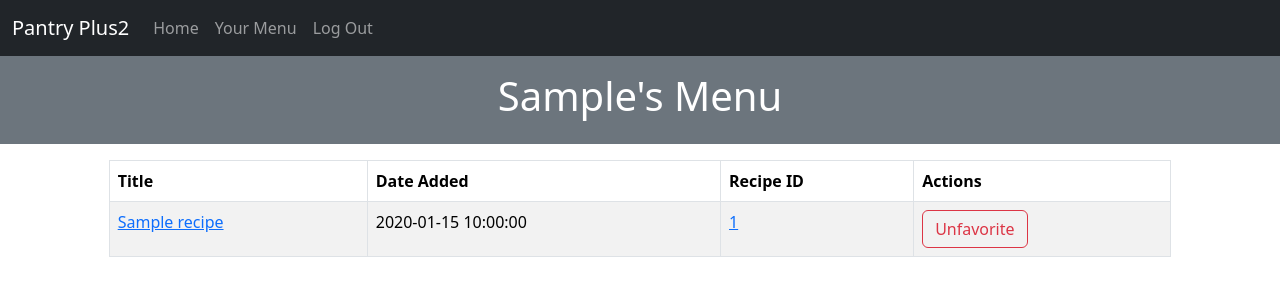
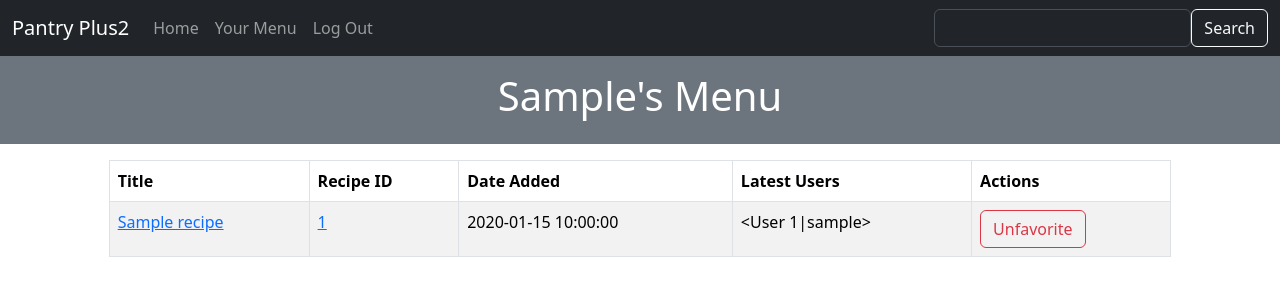
Before and after one commit to warmstrongsr/PantryPlus, a Flask app: page /account in a window 1280 px wide. Shown: the top 300 px of the page. Run offline with Flask 3, Linux system fonts and the light colour scheme; a user stored in the database is signed in; tables that the repository leaves empty hold one stand-in row (values such as "Sample post"); some libraries are stand-ins or nearby versions.

Commit message:
fear of losing everything commit

```diff
--- a/Backend/app/forms.py
+++ b/Backend/app/forms.py
@@ -27,7 +27,7 @@ class SignUpForm(FlaskForm):
     submit = SubmitField('Sign Up')
 
 class SearchForm(FlaskForm):
-    search_term = StringField('Search Term')
+    search_term = StringField('')
     submit = SubmitField('Search')
 
 
--- a/Backend/app/models.py
+++ b/Backend/app/models.py
@@ -15,8 +15,14 @@ favorites = db.Table('favorites',
 
 user_recipes = db.Table('user_recipes',
     db.Column('user_id', db.Integer, db.ForeignKey('user.id'), primary_key=True),
-    db.Column('recipe_id', db.Integer, db.ForeignKey('recipe.id'), primary_key=True)
-)
+    db.Column('recipe_id', db.Integer, db.ForeignKey('recipe.id'), primary_key=True))
+
+latest_users = db.Table('latest_users',
+    db.Column('user_id', db.Integer, db.ForeignKey('user.id'), primary_key=True),
+    db.Column('recipe_id', db.Integer, db.ForeignKey('recipe.id'), primary_key=True),
+    db.Column('timestamp', db.DateTime, default=datetime.utcnow, nullable=False))
+
+
 
 class User(db.Model, UserMixin):
     id = db.Column(db.Integer, primary_key=True)
@@ -64,6 +70,7 @@ class Recipe(db.Model):
     image = db.Column(db.String(500))  # Add this line
     date_created = db.Column(db.DateTime, nullable=False, default=datetime.utcnow)
     user_id = db.Column(db.Integer, db.ForeignKey('user.id'), nullable=False)
+    latest_users = db.relationship('User', secondary=latest_users, backref=db.backref('latest_added_recipes', lazy='dynamic'), lazy='dynamic')
 
 
 
--- a/Backend/app/routes.py
+++ b/Backend/app/routes.py
@@ -4,9 +4,10 @@ from flask import render_template, redirect, url_for, flash, request
 from app.apikey import API_KEY
 from app.forms import SignUpForm, LoginForm, AddRecipeForm, SearchForm
 from app.models import User, Recipe, favorites, db
+from math import ceil
 from flask_login import LoginManager, login_user, logout_user, login_required, current_user
 import requests, random
-from math import ceil
+import json
 
 spoonacular_api_key = API_KEY
 
@@ -19,14 +20,24 @@ def index():
     recipes = Recipe.query.all()
     # Filter out recipes with missing data
     valid_recipes = [recipe for recipe in recipes if recipe.title and recipe.link]
-
     # Convert valid recipes to dictionaries
     recipes_data = [recipe.to_dict(current_user) for recipe in valid_recipes]
 
     # Combine fetched recipes and dummy data
     all_recipes = recipes_data + dummy_recipes
 
+    # Fetch random recipes
+    api_key = spoonacular_api_key
+    url = f"https://api.spoonacular.com/recipes/random?number=40&apiKey={api_key}"
+    response = requests.get(url)
+    data = json.loads(response.text)
+    random_recipes = data['recipes']
+    # Combine random recipes with existing recipes
+    all_recipes = recipes_data + random_recipes
+
     return render_template('index.html', title='Home', recipes=all_recipes, form=search_form)
+
+
 
 
 @app.route('/search', methods=['GET'])
@@ -72,7 +83,11 @@ def favorite():
             current_user.favorites.append(recipe)
         db.session.commit()
 
-    return redirect(url_for('account'))
+    referrer = request.referrer
+    if 'results' in referrer:
+        return redirect(referrer)
+    else:
+        return redirect(url_for('account'))
 
 
 @app.route('/toggle_favorite', methods=['POST'])
@@ -91,18 +106,32 @@ def toggle_favorite():
     if current_user in recipe.favorited_by.all():
         # Remove the recipe from the user's favorites
         current_user.favorites.remove(recipe)
+        if current_user in recipe.latest_users.all():  # Check if the relationship exists
+            recipe.latest_users.remove(current_user)
         db.session.commit()
         flash(f'{recipe.title} removed from favorites.', 'danger')
     else:
         # Add the recipe to the user's favorites
         current_user.favorites.append(recipe)
+        recipe.latest_users.append(current_user)
+        if len(recipe.latest_users.all()) > 3:
+            oldest_user = min(recipe.latest_users, key=lambda user: user.latest_added_recipes.filter_by(id=recipe.id).first().timestamp)
+            recipe.latest_users.remove(oldest_user)
         db.session.commit()
         flash(f'{ recipe.title} added to favorites.', 'success')
 
-      # Always redirect to account page
+    # Always redirect to account page
     return redirect(url_for('account'))
 
-from app.forms import AddRecipeForm
+@app.route('/random_recipes')
+def random_recipes():
+    api_key = "YOUR_SPOONACULAR_API_KEY"
+    url = f"https://api.spoonacular.com/recipes/random?number=20&apiKey={api_key}"
+    response = requests.get(url)
+    data = json.loads(response.text)
+    recipes = data['recipes']
+    return render_template('index.html', recipes=recipes)
+
 
 @app.route('/add_recipe', methods=['GET', 'POST'])
 @login_required
--- a/Backend/app/templates/account.html
+++ b/Backend/app/templates/account.html
@@ -15,13 +15,14 @@
 
 
 <div class="row d-flex justify-content-center">
-    <div class="col-12 col-lg-10 order-0 order-lg-1">
+    <div class="col-10 col-lg-10 order-0 order-lg-1">
         <table class="table table-bordered table-striped mt-3">
             <thead>
                 <tr>
                     <th>Title</th>
+                    <th>Recipe ID</th>
                     <th>Date Added</th>
-                    <th>Recipe ID</th>
+                    <th>Latest Users</th>
                     <th>Actions</th>
                 </tr>
             </thead>
@@ -31,9 +32,14 @@
                 <tr>
                     <td><a href="{{ 'https://spoonacular.com/recipes/' + recipe.title.split(' ')|join('-') + '-' + recipe.id|string }}"
                             target="_blank">{{ recipe.title}}</a></td>
+                            <td>
+                                <a href="{{ 'https://spoonacular.com/recipes/' + recipe.title.split(' ')|join('-') + '-' + recipe.id|string }}">{{ recipe.id }}</a>
+                            </td>
                     <td>{{ recipe.date_created }}</td>
                     <td>
-                        <a href="{{ recipe.link }}">{{ recipe.id }}</a>
+                        {% for user in recipe.latest_users %}
+                        {{ user }}{% if not loop.last %}, {% endif %}
+                        {% endfor %}
                     </td>
                     <td>
                         {% if recipe.user == current_user %}
@@ -69,7 +75,7 @@
     <!-- Modal -->
     {% for recipe in recipes %}
     <div class="modal fade" id="deleterecipeModal-{{ recipe.id }}" tabindex="-1"
-        aria-labelledby="exampleModalLabel" aria-hidden="true">
+        aria-labelledby="exampleModalLabel" aria-hidden="false">
         <div class="modal-dialog">
             <div class="modal-content">
                 <div class="modal-header">
--- a/Backend/app/templates/nav.html
+++ b/Backend/app/templates/nav.html
@@ -13,13 +13,23 @@
                 {% if current_user.is_authenticated %}
                 <a class="nav-link" href="/account">Your Menu</a>
                 <a class="nav-link" href="/logout">Log Out</a>
-
                 {% else %}
                 <a class="nav-link" href="/signup">Sign Up</a>
                 <a class="nav-link" href="/login">Log In</a>
                 {% endif %}
+            </div>
+            {% if current_user.is_authenticated %}
+            <div class="navbar-nav ms-auto">
+                <form action="" method="POST" class="d-flex">
+                    {{ form.csrf_token }}
+                    {{ form.search_term.label }} {{ form.search_term(class="form-control
+                    search-input") }}
+                    {{ form.submit(class="btn btn-outline-light") }}
+                </form>
+            </div>
+            {% endif %}
+        </div>
 
-            </div>
         </div>
 
     </div>
--- a/Backend/app/templates/results.html
+++ b/Backend/app/templates/results.html
@@ -12,9 +12,9 @@
             {{ form.submit }}
         </form>
     </div>
-    <!-- <div class="container my-3 px-5"> -->
+    <div class="container my-3 px-5">
     <h3>Search Results for "{{ input_value }}"</h3>
-    <!-- </div> -->
+    </div>
 </div>
 
 <style>
```
Also changed, not shown: Backend/app/templates/base.html (+1 -9 lines), Backend/app/templates/index.html (+29 -5 lines), Backend/migrations/versions/d478ed47d0ff_.py (added, +43 -0 lines).
